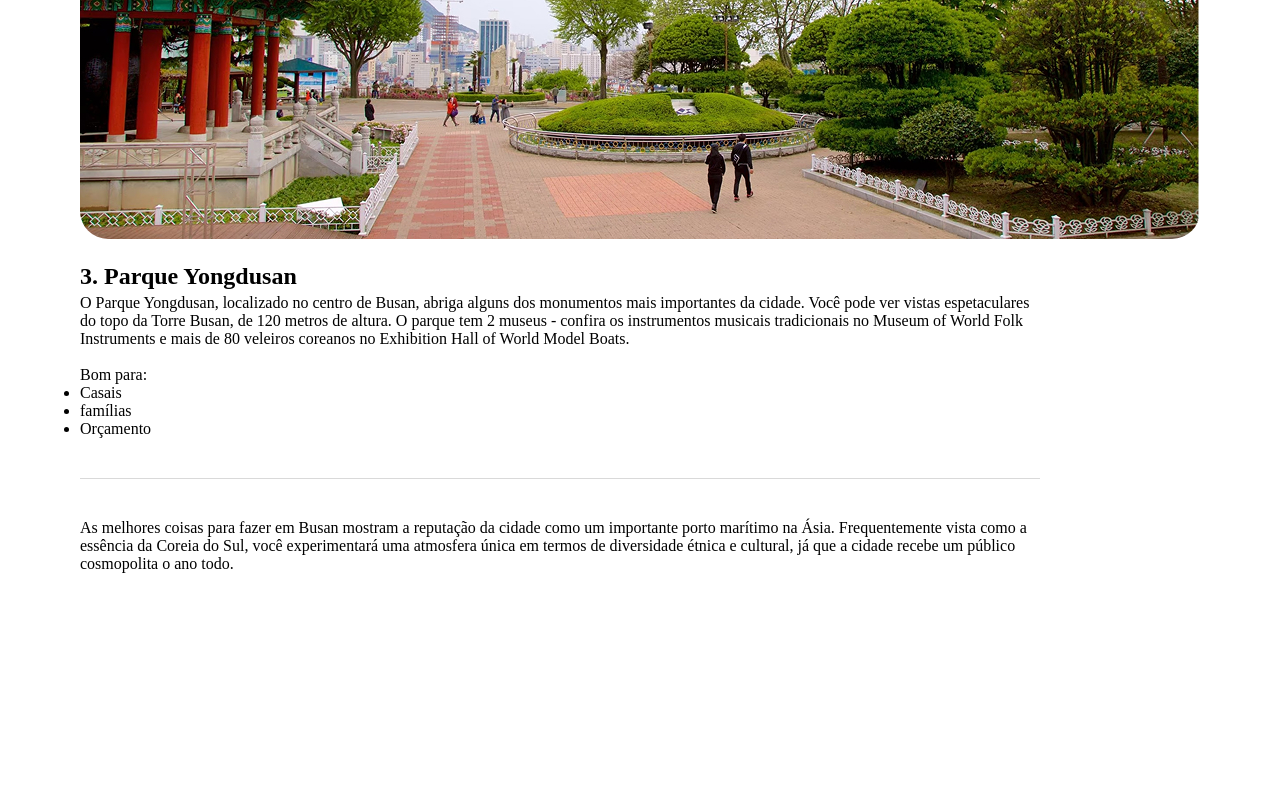
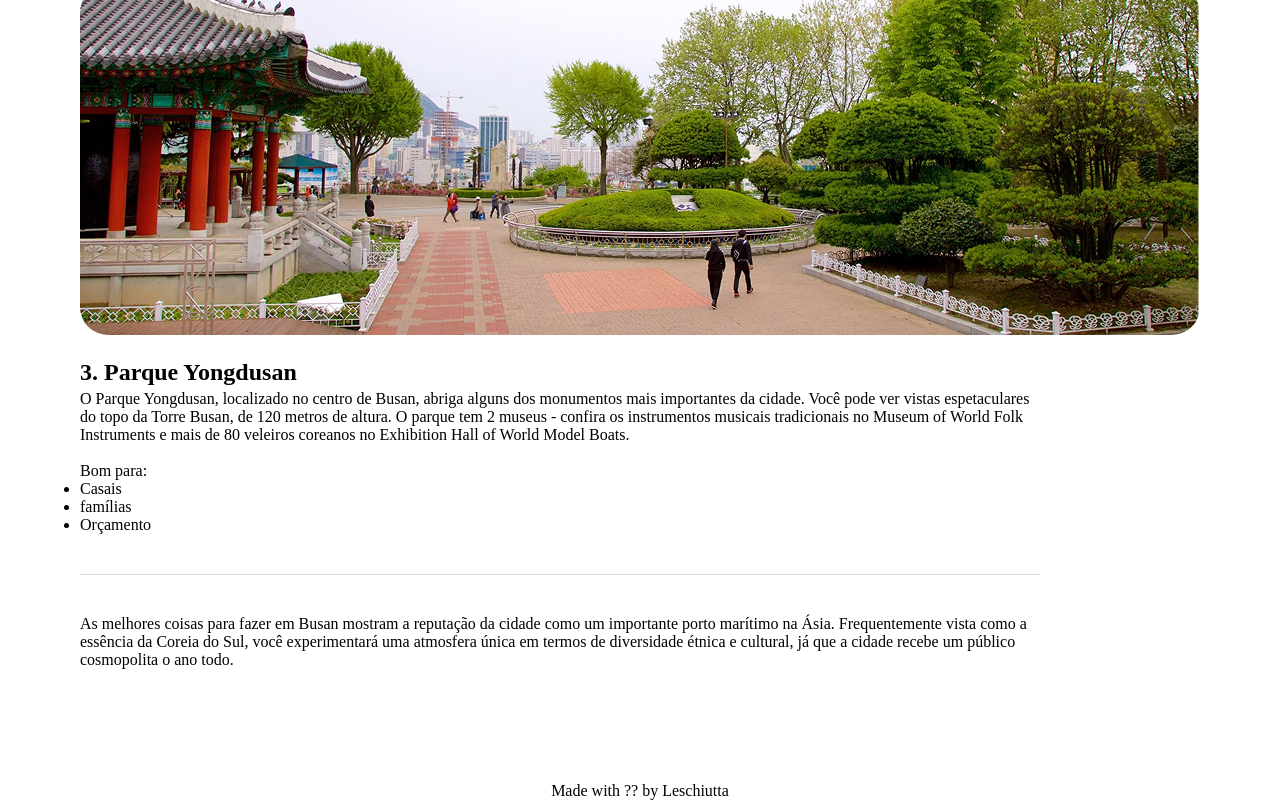
Before and after one commit to gusfornari/Travel-Places, a plain HTML site: page index.html in a window 1280 px wide. Shown: the part 2311-3111 px from the top of the page. Before the commit the page ends 2949 px from the top, so only its background shows below. Drawn offline with Linux system fonts and the light colour scheme.

Commit message:
finish spaces css

```diff
--- a/index.html
+++ b/index.html
@@ -57,7 +57,7 @@
     <p id="finaldescription">As melhores coisas para fazer em Busan mostram a reputação da cidade como um importante porto marítimo na Ásia. Frequentemente vista como a essência da Coreia do Sul, você experimentará uma atmosfera única em termos de diversidade étnica e cultural, já que a cidade recebe um público cosmopolita o ano todo.</p>
   </div>
 
-  <footer></footer>
+  <footer>Made with ?? by Leschiutta</footer>
 
 </body>
 </html>
--- a/style.css
+++ b/style.css
@@ -5,9 +5,8 @@
 
 #container{
   box-sizing: border-box;
-  padding: 88px 80px 0 80px;
+  padding: 88px 80px 48px 80px;
   width: 1120px;
-
 }
 
 img{
@@ -44,6 +43,9 @@ header h1{
   margin: 20px 0 4px 0;
 }
 
+#cardtravel{
+  padding: 48px 0 48px 0;
+}
 
 .divider {
   width: 100%;
@@ -55,3 +57,7 @@ header h1{
 #finaldescription{
   padding-bottom: 65px;
 }
+
+footer{
+  text-align: center;
+}
```
